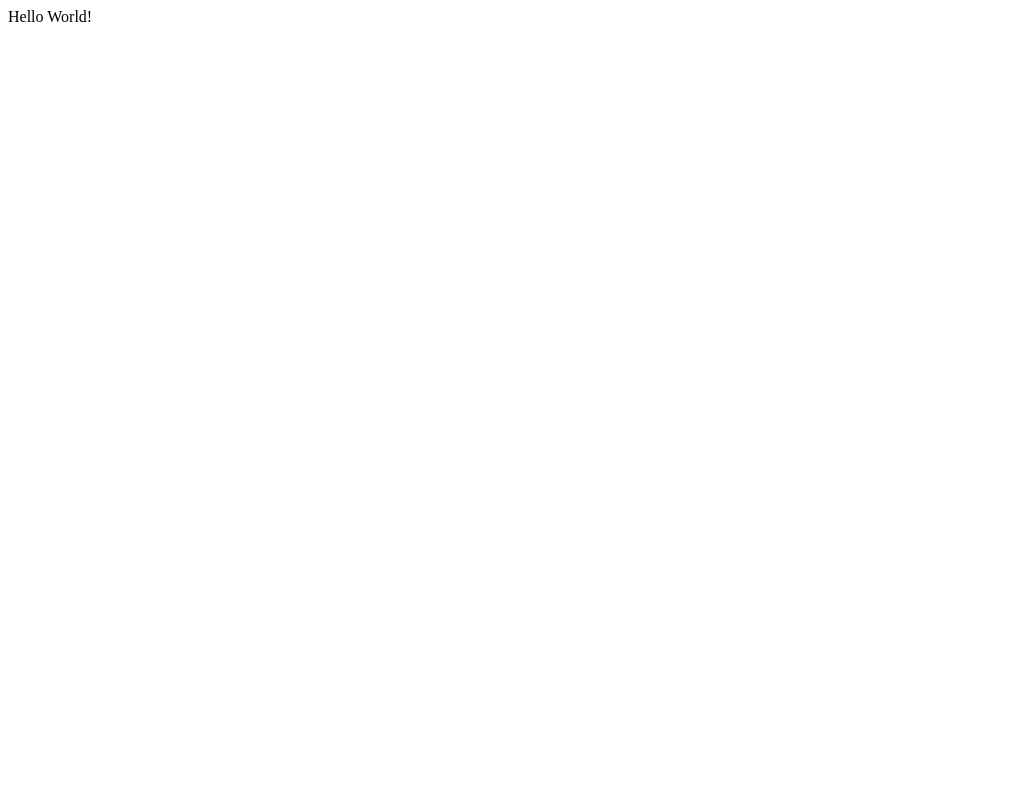
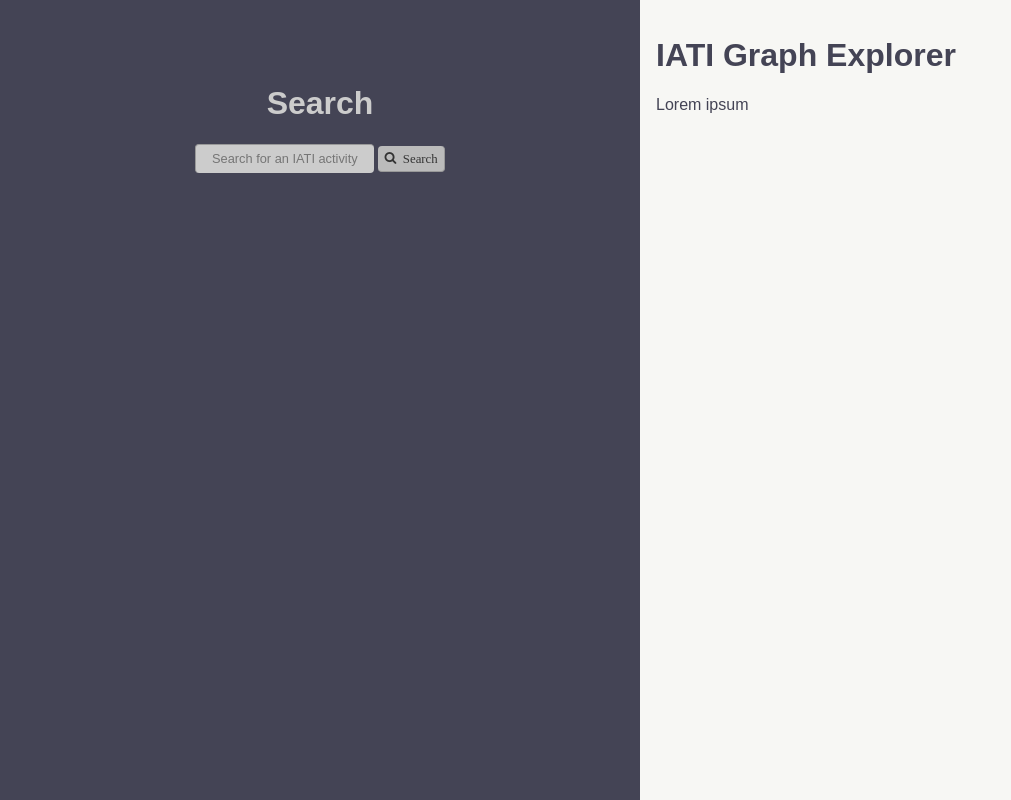
Before and after one commit to AidData-WM/iatigraph, a Flask app: page / in a window 1280 px wide. Before the commit the part shown is almost empty. Shown: the whole page, without its empty margins (0-1011 px from the left). Run offline with Flask 2, Linux system fonts and the light colour scheme.

Commit message:
hook templates back up

```diff
--- a/app/hello.py
+++ b/app/hello.py
@@ -1,4 +1,4 @@
-from flask import Flask, jsonify
+from flask import Flask, render_template, jsonify
 
 from models import *
 from sample_data import *
@@ -7,7 +7,13 @@ app = Flask(__name__)
 
 @app.route("/")
 def hello():
-    return "Hello World!"
+    return render_template('index.html')
+
+
+@app.route("/templates/<path:template_name>")
+def template(template_name):
+    return render_template(template_name)
+
 
 @app.route("/activity/")
 @app.route("/activity/<id>")
--- a/app/templates/index.html
+++ b/app/templates/index.html
@@ -3,11 +3,11 @@
   <head>
     <meta charset="utf-8" />
     <title>IATI Graph Explorer</title>
-    <link rel="stylesheet" href="css/normalize.css" />
-    <link rel="stylesheet" href="css/components.css" />
-    <link rel="stylesheet" href="css/layout.css" />
-    <link rel="stylesheet" href="css/styles.css" />
-    <link rel="stylesheet" href="css/shame.css" />
+    <link rel="stylesheet" href="{{ url_for('static', filename='css/normalize.css') }}" />
+    <link rel="stylesheet" href="{{ url_for('static', filename='css/components.css') }}" />
+    <link rel="stylesheet" href="{{ url_for('static', filename='css/layout.css') }}" />
+    <link rel="stylesheet" href="{{ url_for('static', filename='css/styles.css') }}" />
+    <link rel="stylesheet" href="{{ url_for('static', filename='css/shame.css') }}" />
   </head>
   <body>
     <div class="map dark"><!-- aka the left half of the screen -->
@@ -18,13 +18,13 @@
     </div>
 
     <!-- all the scripts!! -->
-    <script src="js/vendor/zepto.js"></script>
-    <script src="js/vendor/zepto-deferred.js"></script>
-    <script src="js/vendor/d3.v3.js"></script>
-    <script src="js/vendor/underscore.js"></script>
-    <script src="js/vendor/backbone.js"></script>
+    <script src="{{ url_for('static', filename='js/vendor/zepto.js') }}"></script>
+    <script src="{{ url_for('static', filename='js/vendor/zepto-deferred.js') }}"></script>
+    <script src="{{ url_for('static', filename='js/vendor/d3.v3.js') }}"></script>
+    <script src="{{ url_for('static', filename='js/vendor/underscore.js') }}"></script>
+    <script src="{{ url_for('static', filename='js/vendor/backbone.js') }}"></script>
 
-    <script src="js/node-view.js"></script><!-- our stuff! -->
-    <script src="js/main.js"></script><!-- our stuff! -->
+    <script src="{{ url_for('static', filename='js/node-view.js') }}"></script><!-- our stuff! -->
+    <script src="{{ url_for('static', filename='js/main.js') }}"></script><!-- our stuff! -->
   </body>
 </html>
```
